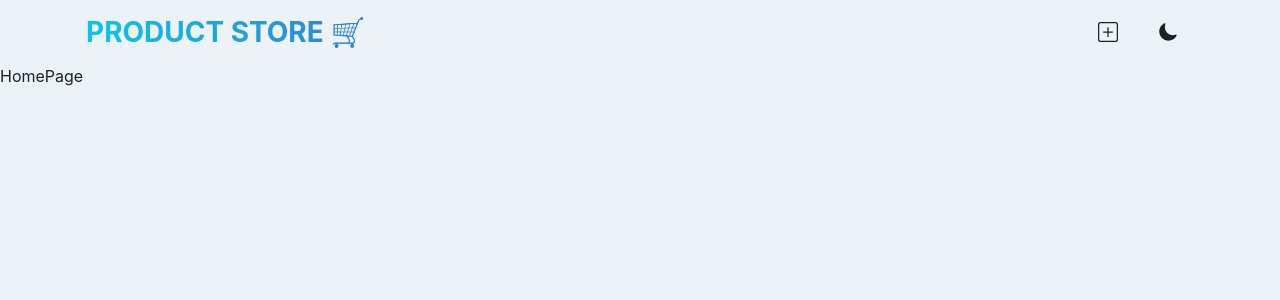
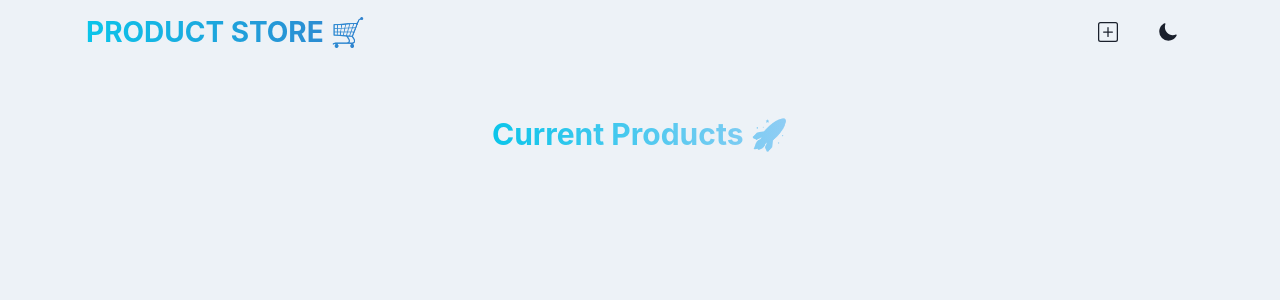
Before and after one commit to MondeNel/Product_store, a React (Vite) app in the folder frontend/: page / in a window 1280 px wide. Shown: the top 300 px of the page. Built offline with nearby package versions, Linux system fonts and the light colour scheme.

Commit message:
Fix: Import missing Chakra UI Text component and enhance HomePage heading
- Added missing Text import to fix reference error
- Updated fontSize to a valid Chakra UI value
- Included jet emoji in product heading
- Added JSDoc comment for HomePage component

```diff
--- a/frontend/src/pages/HomePage.jsx
+++ b/frontend/src/pages/HomePage.jsx
@@ -1,9 +1,29 @@
-import React from 'react'
+import React from 'react';
+import { Container, VStack, Text } from '@chakra-ui/react';
 
+/**
+ * HomePage component displays the main heading and serves
+ * as the landing section of the application.
+ *
+ * @component
+ * @returns {JSX.Element} The HomePage component
+ */
 const HomePage = () => {
   return (
-    <div>HomePage</div>
-  )
-}
+    <Container maxW="container.xl" py={12}>
+      <VStack spacing={8}>
+        <Text
+          fontSize="3xl"
+          fontWeight="bold"
+          bgGradient="linear(to-r, cyan.400, blue.200)"
+          bgClip="text"
+          textAlign="center"
+        >
+          Current Products 🚀
+        </Text>
+      </VStack>
+    </Container>
+  );
+};
 
-export default HomePage
+export default HomePage;
```
